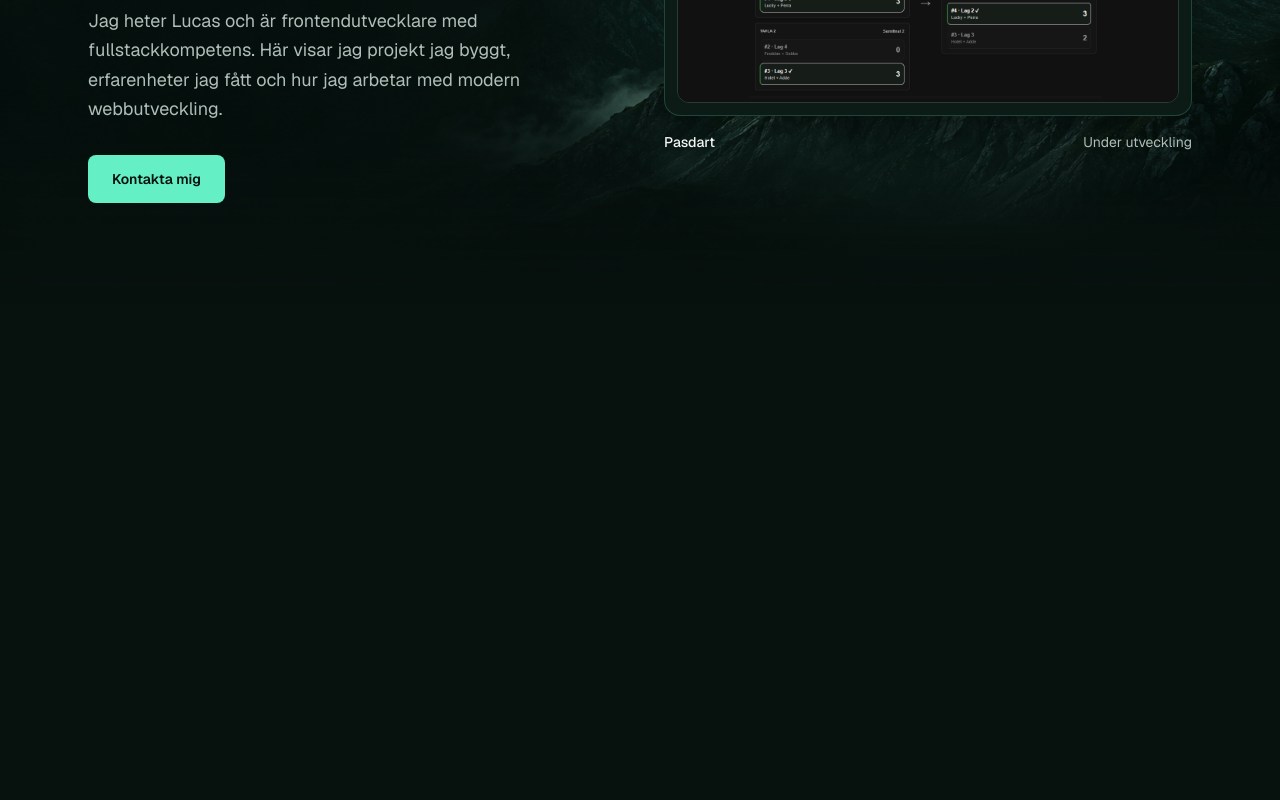
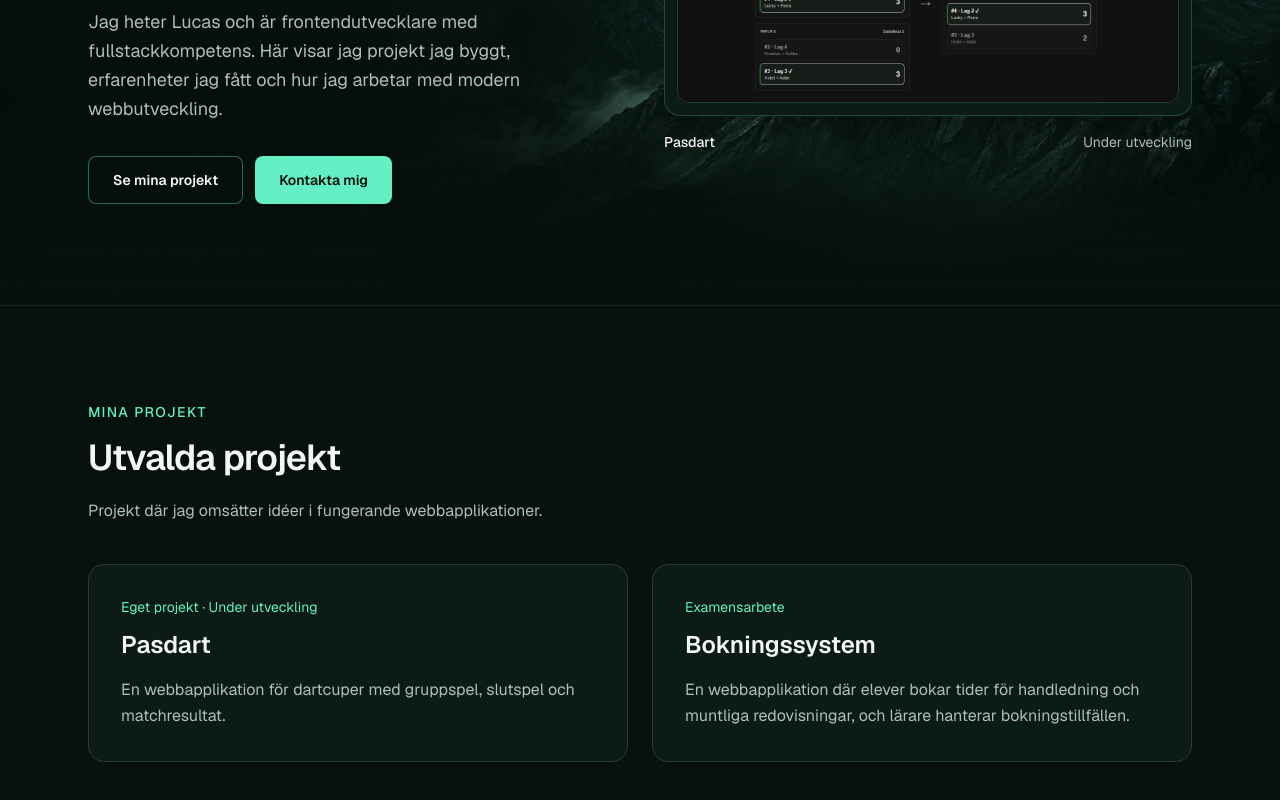
Before and after one commit to HanssonLucas/portfolio, a Next.js app: page / in a window 1280 px wide. Shown: the part 496-1296 px from the top of the page. Before the commit the page ends 800 px from the top, so only its background shows below. Built offline with nearby package versions, Linux system fonts and the light colour scheme.

Commit message:
feat: add featured projects section and hero navigation

```diff
--- a/src/app/page.tsx
+++ b/src/app/page.tsx
@@ -1,9 +1,11 @@
+import { FeaturedProjectsSection } from "@/features/home/components/FeaturedProjectsSection";
 import { HeroSection } from "@/features/home/components/HeroSection";
 
 export default function Home() {
   return (
     <main className="flex flex-1 flex-col">
       <HeroSection />
+      <FeaturedProjectsSection />
     </main>
   );
 }
--- /dev/null
+++ b/src/features/home/components/FeaturedProjectsSection.tsx
@@ -0,0 +1,60 @@
+import { PageContainer } from "@/components/layout/PageContainer";
+
+const projects = [
+  {
+    name: "Pasdart",
+    category: "Eget projekt · Under utveckling",
+    description:
+      "En webbapplikation för dartcuper med gruppspel, slutspel och matchresultat.",
+  },
+  {
+    name: "Bokningssystem",
+    category: "Examensarbete",
+    description:
+      "En webbapplikation där elever bokar tider för handledning och muntliga redovisningar, och lärare hanterar bokningstillfällen.",
+  },
+];
+
+export function FeaturedProjectsSection() {
+  return (
+    <section
+      id="projects"
+      aria-labelledby="projects-heading"
+      className="scroll-mt-8 border-t border-border/50 bg-background py-16 sm:py-24"
+    >
+      <PageContainer>
+        <p className="text-sm font-medium uppercase tracking-widest text-accent">
+          Mina projekt
+        </p>
+
+        <h2
+          id="projects-heading"
+          className="mt-4 text-3xl font-semibold tracking-tight sm:text-4xl"
+        >
+          Utvalda projekt
+        </h2>
+
+        <p className="mt-5 max-w-2xl leading-relaxed text-muted">
+          Projekt där jag omsätter idéer i fungerande webbapplikationer.
+        </p>
+
+        <div className="mt-10 grid gap-6 md:grid-cols-2">
+          {projects.map((project) => (
+            <article
+              key={project.name}
+              className="rounded-2xl border border-border bg-surface p-6 sm:p-8"
+            >
+              <p className="text-sm text-accent">{project.category}</p>
+
+              <h3 className="mt-3 text-2xl font-semibold">{project.name}</h3>
+
+              <p className="mt-4 leading-relaxed text-muted">
+                {project.description}
+              </p>
+            </article>
+          ))}
+        </div>
+      </PageContainer>
+    </section>
+  );
+}
--- a/src/features/home/components/HeroSection.tsx
+++ b/src/features/home/components/HeroSection.tsx
@@ -8,7 +8,7 @@ export function HeroSection() {
   return (
     <section
       aria-labelledby="hero-heading"
-      className="relative isolate flex flex-1 items-center overflow-hidden py-16 sm:py-24"
+      className="relative isolate flex min-h-[calc(100svh-5rem)] items-center overflow-hidden py-16 sm:min-h-[calc(100svh-6rem)] sm:py-24"
     >
       <div className={styles.landscape} aria-hidden="true">
         <Image
@@ -45,6 +45,12 @@ export function HeroSection() {
 
             <div className="mt-8 flex flex-wrap gap-3">
               <a
+                href="#projects"
+                className="inline-flex min-h-12 items-center justify-center rounded-lg border border-accent/40 bg-background/70 px-6 py-3 text-sm font-semibold text-foreground transition-colors hover:bg-surface"
+              >
+                Se mina projekt
+              </a>
+              <a
                 href="mailto:lucas.hansson9@gmail.com"
                 className="inline-flex min-h-12 items-center justify-center rounded-lg bg-accent px-6 py-3 text-sm font-semibold text-accent-foreground transition-colors hover:bg-accent/90"
               >
```
